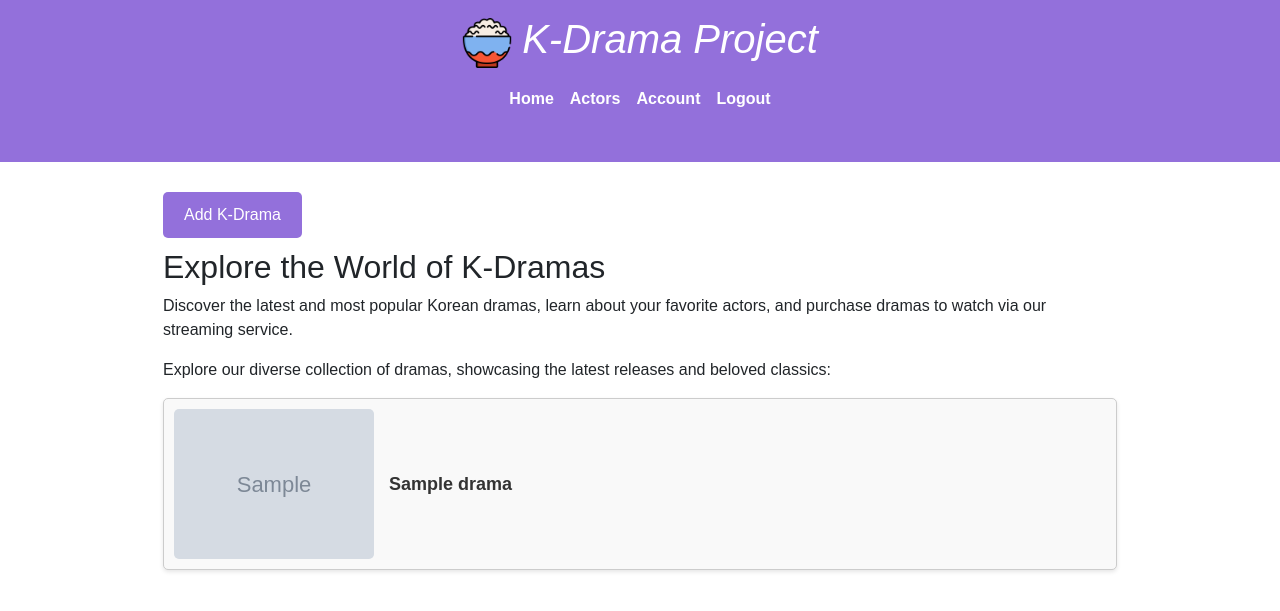
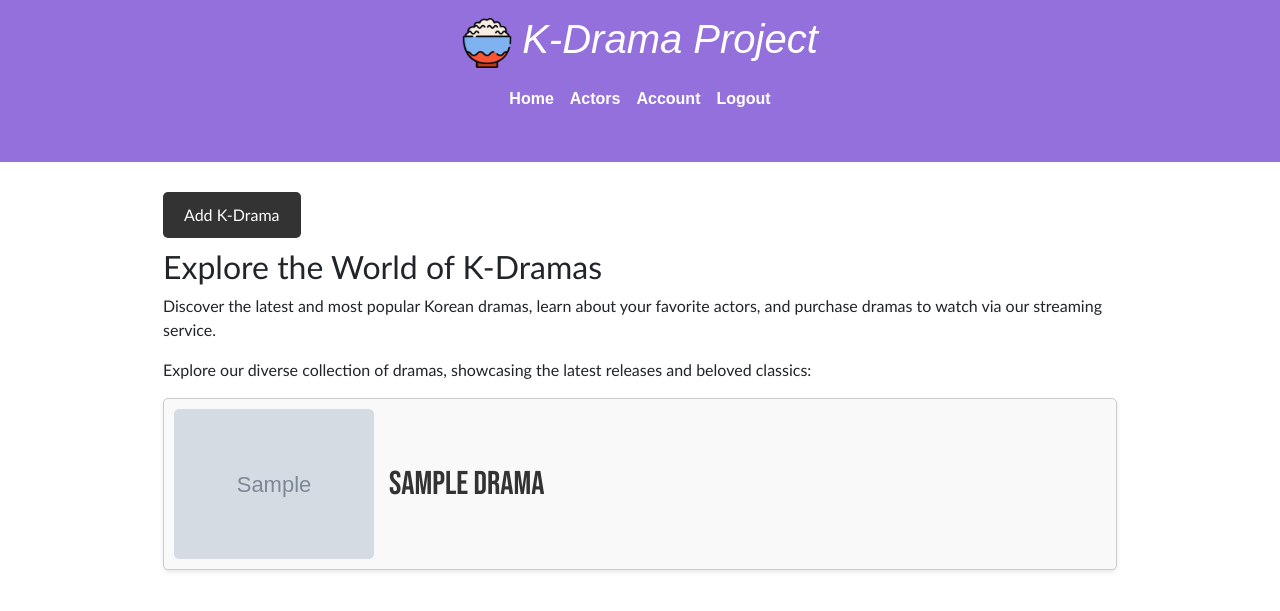
Before and after one commit to matiasarmesto/finalproject, a PHP site: page /viewdramalist.php in a window 1280 px wide. Shown: the top 611 px of the page. Run offline with PHP 8.4, Linux system fonts and the light colour scheme; the visitor is signed in with stand-in values (Sample User, id 1); tables that the repository leaves empty or names only in its code hold one stand-in row (values such as "Sample post"); grey boxes marked "Sample" are stand-in pictures; some web fonts are replaced.

Commit message:
buttons and font on drama pages

```diff
--- a/viewdramalist.php
+++ b/viewdramalist.php
@@ -29,12 +29,16 @@ if ($result === false) {
     <meta charset="UTF-8">
     <meta name="viewport" content="width=device-width, initial-scale=1.0">
     <title>Home Page - KDrama Website</title>
+	<link rel="preconnect" href="https://fonts.googleapis.com">
+	<link rel="preconnect" href="https://fonts.gstatic.com" crossorigin>
+	<link href="https://fonts.googleapis.com/css2?family=Bebas+Neue&display=swap" rel="stylesheet">
     <style>
         body {
-            font-family: Arial, sans-serif;
+            font-family: Trebuchet MS, sans-serif;
             background-color: #fff;
             margin: 0;
             padding: 0;
+            font-weight: Regular 400;
         }
         header {
             background: #9370Db;
@@ -75,9 +79,11 @@ if ($result === false) {
         }
         .drama-container a {
             text-decoration: none;
+            font-family: 'Bebas Neue', sans-serif;
             color: #333;
-            font-size: 18px;
-            font-weight: bold;
+            font-size: 33px;
+            font-weight: 400;
+            font-style:normal;
         }
         .drama-container a:hover {
             text-decoration: underline;
@@ -86,7 +92,7 @@ if ($result === false) {
         	display: inline-block;
             padding: 10px 20px;
             margin: 10px 0;
-            background-color: #9370Db;
+            background-color: #333;
             color: #fff;
             text-decoration: none;
             border-radius: 5px;
```
Also changed, not shown: dramadetails.php (+4 -4 lines).
